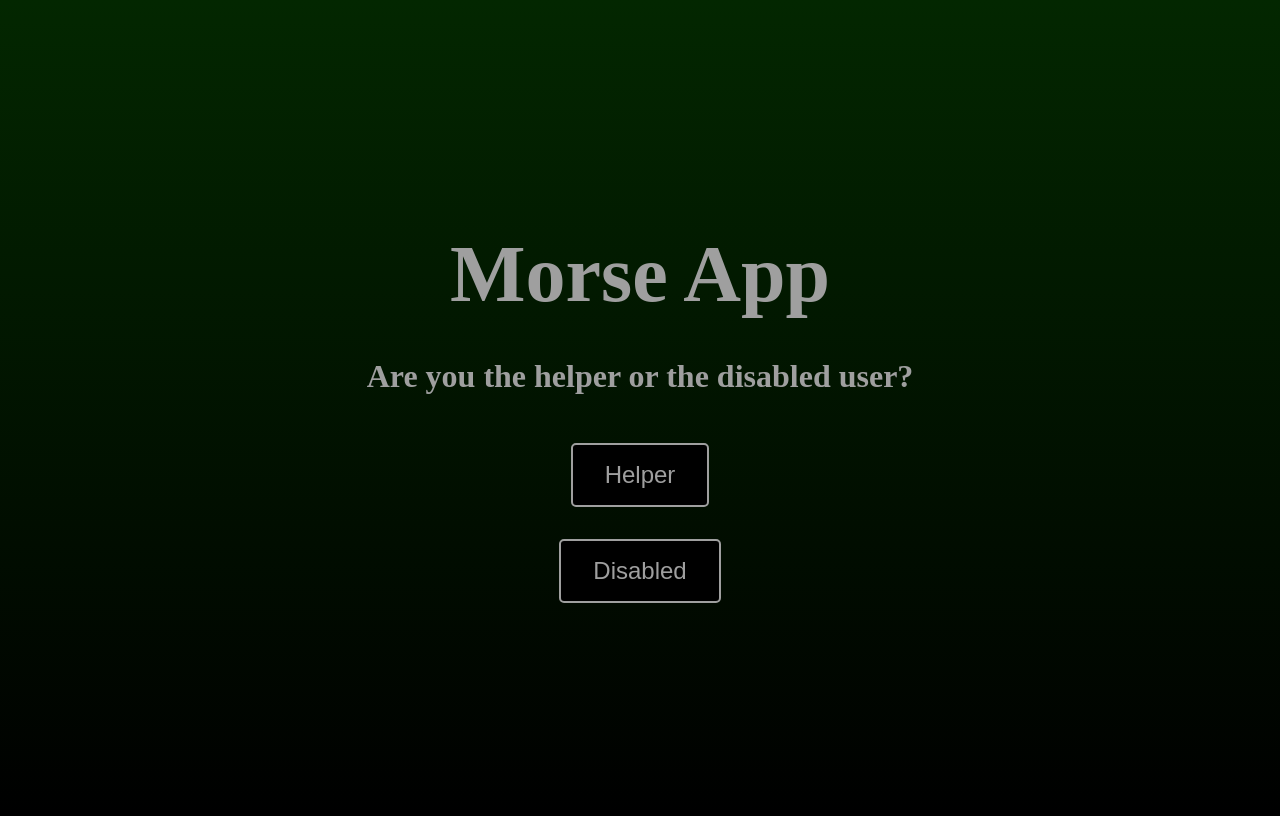
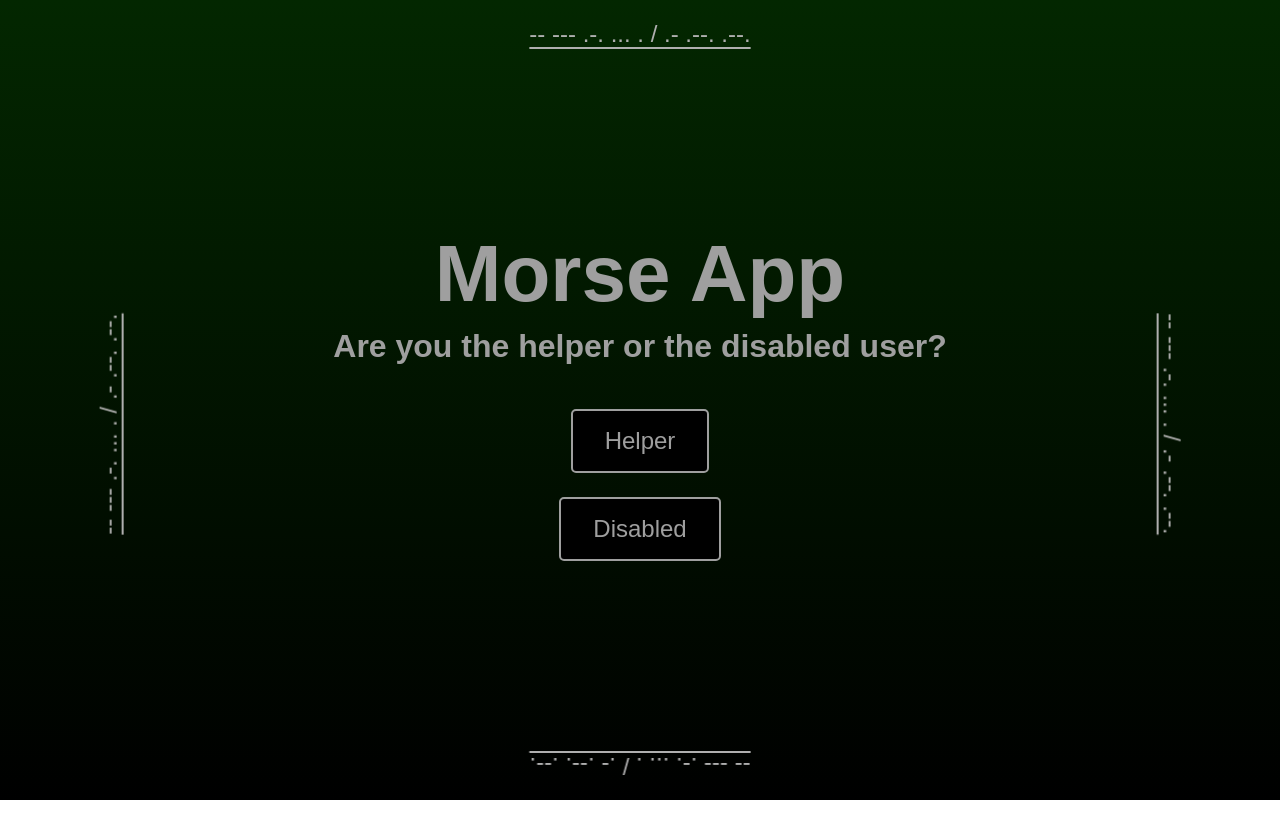
Before and after one commit to Flame24667/Morse-app, a plain HTML site: page index.html in a window 1280 px wide. Drawn offline with Linux system fonts and the light colour scheme.

Commit message:
Added Morse code text to the borders of the page and styled it with CSS. The Morse code reads "-- --- .-. ... . / .- .--. .--." which translates to "MORSE APP".

```diff
--- a/index.html
+++ b/index.html
@@ -11,6 +11,10 @@
     <h3 id="context">Are you the helper or the disabled user?</h3>
     <button id="helper-btn">Helper</button>
     <button id="disabled-btn">Disabled</button>
+    <p id="top" class="border-morse">-- --- .-. ... . / .- .--. .--.</p>
+    <p id="bottom" class="border-morse">-- --- .-. ... . / .- .--. .--.</p>
+    <p id="left" class="border-morse">-- --- .-. ... . / .- .--. .--.</p>
+    <p id="right" class="border-morse">-- --- .-. ... . / .- .--. .--.</p>
     <script>
         addEventListener('DOMContentLoaded', () => {
             const helperBtn = document.getElementById('helper-btn');
--- a/styles/index.css
+++ b/styles/index.css
@@ -1,29 +1,37 @@
+html, body {
+    margin: 0;
+    padding: 0;
+    height: 100%;
+    overflow: hidden;
+    font-family: sans-serif;
+}
+
 body {
-    min-height: 100vh;
+    background: linear-gradient(to top, #000, #032700);
+    min-height: 100dvh;
     display: flex;
     flex-direction: column;
     justify-content: center;
-    background: linear-gradient(to top, #000, #032700);
-    font: 'Arial', sans-serif;
+    align-items: center;
 }
 
 #title {
     text-align: center;
     color: #9f9f9f;
     font-size: 5rem;
-    margin-top: 2rem;
+    margin: 0;
 }
 
 #context {
     text-align: center;
     color: #9f9f9f;
     font-size: 2rem;
-    margin-top: -1rem;
+    margin: 0.5rem 0 2rem 0;
 }
 
 button {
     display: block;
-    margin: 1rem auto;
+    margin: 0.75rem auto;
     padding: 1rem 2rem;
     font-size: 1.5rem;
     color: #9f9f9f;
@@ -31,15 +39,62 @@ button {
     border: 2px solid #9f9f9f;
     border-radius: 5px;
     cursor: pointer;
-    transition: background-color 0.5s, color 0.5s;
+    transition: all 0.3s ease;
 }
 
-button:hover {
+button:hover,
+button:focus {
     background-color: #9f9f9f;
     color: black;
 }
 
-button:focus {
-    background-color: #9f9f9f;
-    color: black;
+.border-morse {
+    font-size: 1.5rem;
+    text-decoration: underline;
+    text-underline-offset: 5px;
 }
+
+/* Border text */
+
+#top {
+    position: fixed;
+    top: -2px;
+    left: 50%;
+    transform: translateX(-50%);
+    color: rgb(175,175,175);
+    line-height: 1;
+}
+
+#bottom {
+    position: fixed;
+    bottom: -2px;
+    left: 50%;
+    transform: translateX(-50%) rotate(180deg);
+    color: rgb(175,175,175);
+    line-height: 1;
+}
+
+#left {
+    position: fixed;
+    top: 50%;
+    left: -2px;
+    transform: translateY(-50%) rotate(-90deg);
+    color: rgb(175,175,175);
+    line-height: 1;
+}
+
+#right {
+    position: fixed;
+    top: 50%;
+    right: -2px;
+    transform: translateY(-50%) rotate(90deg);
+    color: rgb(175,175,175);
+    line-height: 1;
+}
+
+@media (max-width: 768px) {
+    #left,
+    #right {
+        display: none;
+    }
+}
```
